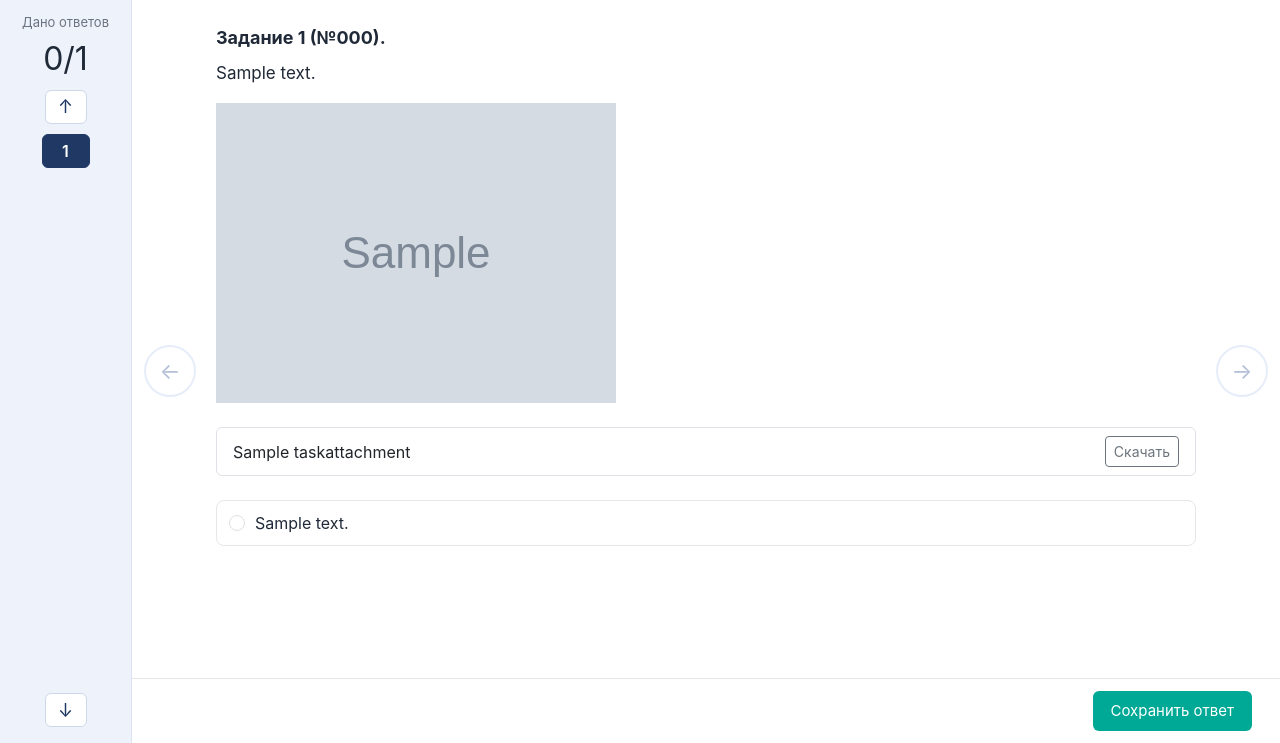
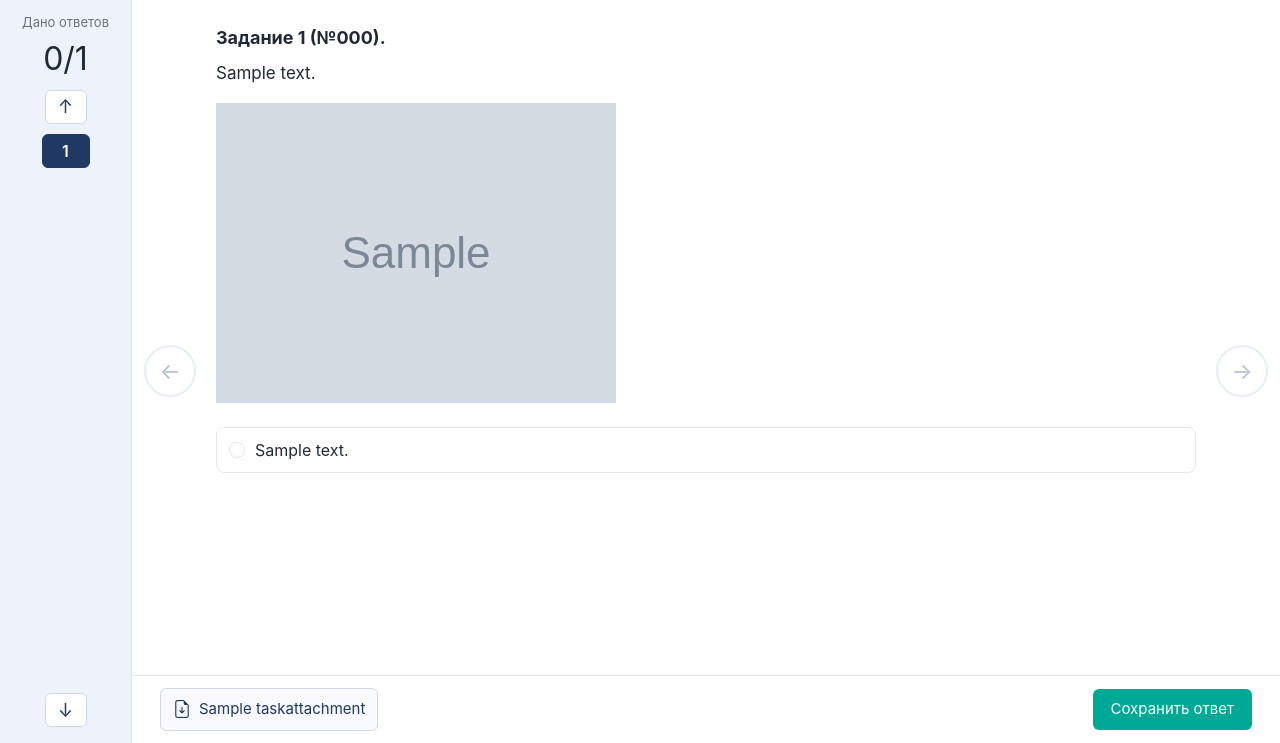
Before and after one commit to 010mar/django_hw, a Django app: page /lessons/1/exam/ in a window 1280 px wide. Shown: the part 57-800 px from the top of the page. Run offline with Django 5.2, Linux system fonts and the light colour scheme; a user stored in the database is signed in; tables that the repository leaves empty hold one stand-in row (values such as "Sample post"); grey boxes marked "Sample" are stand-in pictures; data that the repository does not hold is empty.

Commit message:
fix: перенести файлы задачи в нижнюю панель экзамена

```diff
--- a/templates/tasks/lesson_exam.html
+++ b/templates/tasks/lesson_exam.html
@@ -217,12 +217,51 @@
         .exam-footer {
             flex: 0 0 auto;
             display: flex;
-            justify-content: flex-end;
+            justify-content: space-between;
             align-items: center;
             gap: 12px;
             padding: 12px 28px;
             border-top: 1px solid #e5e7eb;
             background: #fff;
+        }
+        .exam-footer-files {
+            display: flex;
+            flex-wrap: wrap;
+            align-items: center;
+            gap: 8px;
+            min-width: 0;
+        }
+        .exam-file-link {
+            display: inline-flex;
+            align-items: center;
+            gap: 8px;
+            max-width: 100%;
+            padding: 7px 12px;
+            border: 1px solid #cfd8e8;
+            border-radius: 6px;
+            background: #f8faff;
+            color: #1f3864;
+            font-size: 15px;
+            text-decoration: none;
+        }
+        .exam-file-link:hover {
+            background: #eef3fb;
+            color: #1f3864;
+        }
+        .exam-file-link i {
+            flex: 0 0 auto;
+            font-size: 18px;
+        }
+        .exam-file-link span {
+            overflow: hidden;
+            text-overflow: ellipsis;
+            white-space: nowrap;
+        }
+        .exam-footer-answer-controls {
+            display: flex;
+            align-items: center;
+            gap: 12px;
+            margin-left: auto;
         }
         .exam-footer-answer {
             width: 420px;
@@ -452,18 +491,6 @@
                                 <img src="{{ current_task.image.url }}" alt="Иллюстрация">
                             </div>
                         {% endif %}
-                        {% if current_task.attachments.all %}
-                            <ul class="list-group mb-4">
-                                {% for attachment in current_task.attachments.all %}
-                                    <li class="list-group-item d-flex justify-content-between align-items-center gap-2">
-                                        <span class="text-break">{{ attachment.filename }}</span>
-                                        <a class="btn btn-sm btn-outline-secondary"
-                                           href="{{ attachment.file.url }}" download>Скачать</a>
-                                    </li>
-                                {% endfor %}
-                            </ul>
-                        {% endif %}
-
                         {% if current_task.type == 'text' %}
                             {% if current_task.answer_mode == 'choice' %}
                                 <div class="mt-4">
@@ -542,8 +569,22 @@
                     <span class="exam-arrow exam-arrow-right disabled" aria-label="Следующее задание">&#8594;</span>
                 {% endif %}
 
+                {% if current_task.attachments.all or current_task.type != 'gap' %}
+                    <div class="exam-footer">
+                        {% if current_task.attachments.all %}
+                            <div class="exam-footer-files">
+                                {% for attachment in current_task.attachments.all %}
+                                    <a class="exam-file-link"
+                                       href="{{ attachment.file.url }}" download
+                                       title="Скачать {{ attachment.filename }}">
+                                        <i class="bi bi-file-earmark-arrow-down"></i>
+                                        <span>{{ attachment.filename }}</span>
+                                    </a>
+                                {% endfor %}
+                            </div>
+                        {% endif %}
                         {% if current_task.type != 'gap' %}
-                    <div class="exam-footer">
+                            <div class="exam-footer-answer-controls">
                                 {% if current_task.type == 'text' and current_task.answer_mode != 'choice' %}
                                     <input type="text" name="answer_text" class="form-control exam-footer-answer"
                                            maxlength="500" placeholder="Ответ"
@@ -558,6 +599,8 @@
                                     <button type="submit" class="exam-save" disabled>
                                         {% if current_task.type == 'programming' %}Проверить{% else %}Сохранить ответ{% endif %}
                                     </button>
+                                {% endif %}
+                            </div>
                         {% endif %}
                     </div>
                 {% endif %}
```
Also changed, not shown: tasks/tests.py (+14 -0 lines). Lines whose indentation alone changed are shown as unchanged.
